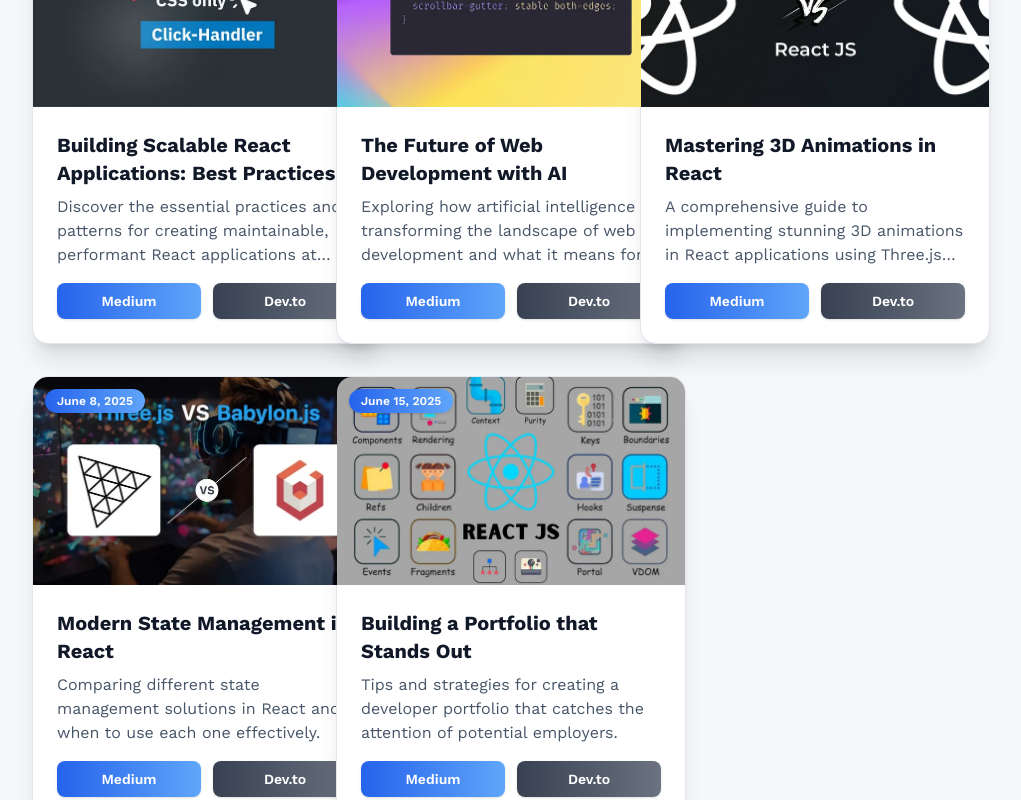
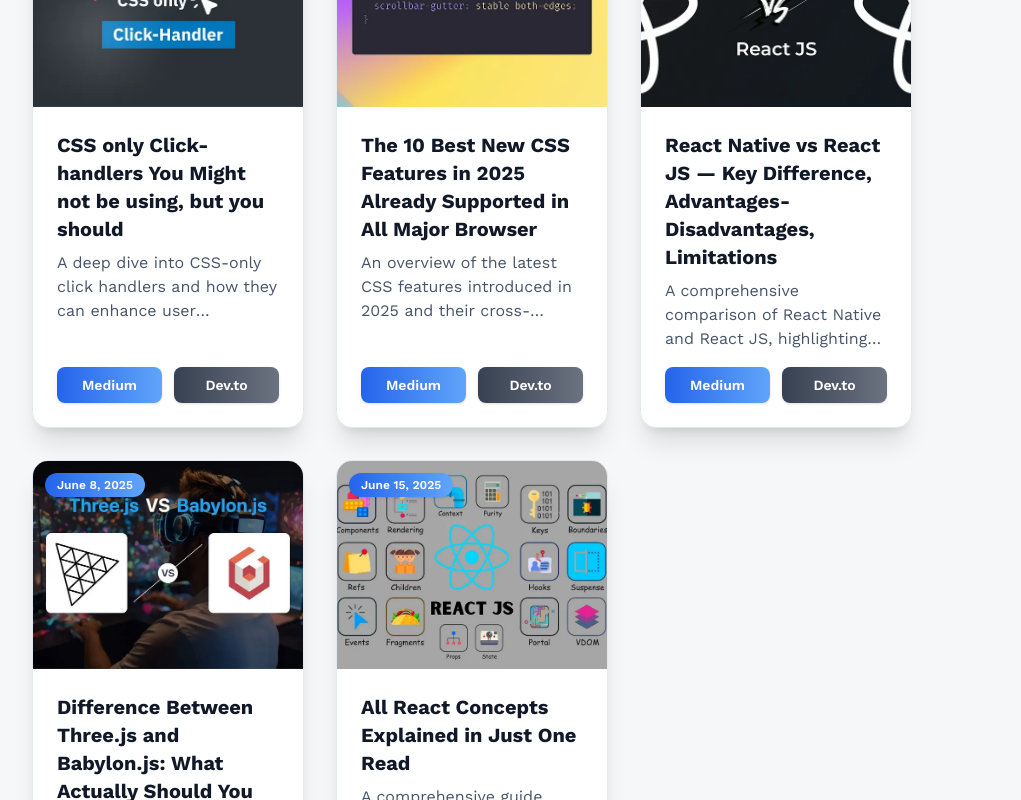
Before and after one commit to GourangaDasSamrat/3d-react-portfolio-2, a React (Vite) app: page /blog in a window 1280 px wide. Shown: the part 580-1380 px from the top of the page, without its empty margins (168-1189 px from the left). Built offline with nearby package versions, Linux system fonts and the light colour scheme; no server answers.

Commit message:
Update blog titles, excerpts, and links for improved relevance; adjust layout in Blog component for better spacing

```diff
--- a/src/constants/index.js
+++ b/src/constants/index.js
@@ -242,59 +242,71 @@
 
 export const blogs = [
   {
-    title: "Building Scalable React Applications: Best Practices",
+    title: "CSS only Click-handlers You Might not be using, but you should",
     excerpt:
-      "Discover the essential practices and patterns for creating maintainable, performant React applications at scale.",
+      "A deep dive into CSS-only click handlers and how they can enhance user experience without JavaScript.",
     image: blog1,
     date: "May 22, 2025",
     links: {
       medium:
-        "https://medium.com/@yourusername/building-scalable-react-applications",
-      devto: "https://dev.to/yourusername/building-scalable-react-applications",
+        "https://medium.com/@gouranga.das.khulna/css-only-click-handlers-you-might-not-be-using-but-you-should-1fd0f2a65ce6",
+      devto:
+        "https://dev.to/gouranga-das-khulna/css-only-click-handlers-you-might-not-be-using-but-you-should-p3e",
     },
   },
   {
-    title: "The Future of Web Development with AI",
+    title:
+      "The 10 Best New CSS Features in 2025 Already Supported in All Major Browser",
     excerpt:
-      "Exploring how artificial intelligence is transforming the landscape of web development and what it means for developers.",
+      "An overview of the latest CSS features introduced in 2025 and their cross-browser support.",
     image: blog2,
     date: "May 25, 2025",
     links: {
-      medium: "https://medium.com/@yourusername/future-of-web-development-ai",
-      devto: "https://dev.to/yourusername/future-of-web-development-ai",
+      medium:
+        "https://medium.com/@gouranga.das.khulna/the-10-best-new-css-features-in-2025-already-supported-in-all-major-browser-5150ece5c85a",
+      devto:
+        "https://dev.to/gouranga-das-khulna/the-10-best-new-css-features-in-2025-already-supported-in-all-major-browsers-467f",
     },
   },
   {
-    title: "Mastering 3D Animations in React",
+    title:
+      "React Native vs React JS — Key Difference, Advantages-Disadvantages, Limitations",
     excerpt:
-      "A comprehensive guide to implementing stunning 3D animations in React applications using Three.js and React Three Fiber.",
+      "A comprehensive comparison of React Native and React JS, highlighting their differences, advantages, disadvantages, and limitations.",
     image: blog3,
     date: "June 1, 2025",
     links: {
-      medium: "https://medium.com/@yourusername/mastering-3d-animations-react",
-      devto: "https://dev.to/yourusername/mastering-3d-animations-react",
+      medium:
+        "https://medium.com/@gouranga.das.khulna/react-native-vs-react-js-key-difference-advantages-disadvantages-limitations-2900fdfc9466",
+      devto:
+        "https://dev.to/gouranga-das-khulna/react-native-vs-react-js-key-difference-advantages-disadvantages-limitations-2f96",
     },
   },
   {
-    title: "Modern State Management in React",
+    title:
+      "Difference Between Three.js and Babylon.js: What Actually Should You Choose?",
     excerpt:
-      "Comparing different state management solutions in React and when to use each one effectively.",
+      "A detailed comparison of Three.js and Babylon.js, helping developers choose the right 3D engine for their projects.",
     image: blog4,
     date: "June 8, 2025",
     links: {
-      medium: "https://medium.com/@yourusername/modern-state-management-react",
-      devto: "https://dev.to/yourusername/modern-state-management-react",
+      medium:
+        "https://medium.com/@gouranga.das.khulna/difference-between-three-js-and-babylon-js-what-actually-should-you-choose-122ab1838256",
+      devto:
+        "https://dev.to/gouranga-das-khulna/difference-between-threejs-and-babylonjs-what-actually-should-you-choose-437g",
     },
   },
   {
-    title: "Building a Portfolio that Stands Out",
+    title: "All React Concepts Explained in Just One Read",
     excerpt:
-      "Tips and strategies for creating a developer portfolio that catches the attention of potential employers.",
+      "A comprehensive guide covering all essential React concepts in a single read, perfect for both beginners and experienced developers.",
     image: blog5,
     date: "June 15, 2025",
     links: {
-      medium: "https://medium.com/@yourusername/portfolio-that-stands-out",
-      devto: "https://dev.to/yourusername/portfolio-that-stands-out",
+      medium:
+        "https://medium.com/@gouranga.das.khulna/all-react-concepts-explained-in-just-one-read-ddf1b520ad1e",
+      devto:
+        "https://dev.to/gouranga-das-khulna/all-react-concepts-explained-in-just-one-read-part-1-1kop",
     },
   },
 ];
--- a/src/pages/Blog.jsx
+++ b/src/pages/Blog.jsx
@@ -1,7 +1,7 @@
 import { blogs } from "../constants";
 
 const BlogCard = ({ blog }) => (
-  <div className="w-full sm:w-[350px] bg-white rounded-2xl shadow-xl hover:shadow-2xl transition-shadow border border-slate-200 group overflow-hidden flex flex-col hover:-translate-y-1 hover:scale-[1.025] duration-300">
+  <div className="w-full bg-white rounded-2xl shadow-xl hover:shadow-2xl transition-shadow border border-slate-200 group overflow-hidden flex flex-col hover:-translate-y-1 hover:scale-[1.025] duration-300">
     <div className="relative">
       <img
         src={blog.image}
@@ -84,7 +84,7 @@
         </div>
       </div>
       <div className="mt-8 container mx-auto px-2">
-        <div className="grid grid-cols-1 md:grid-cols-2 lg:grid-cols-3 gap-8">
+        <div className="grid grid-cols-1 md:grid-cols-2 lg:grid-cols-3 gap-6 lg:gap-8">
           {blogs.map((blog, index) => (
             <BlogCard key={index} blog={blog} />
           ))}
```
Also changed, not shown: 1 other file (tests, documents, lock files or other folders).
